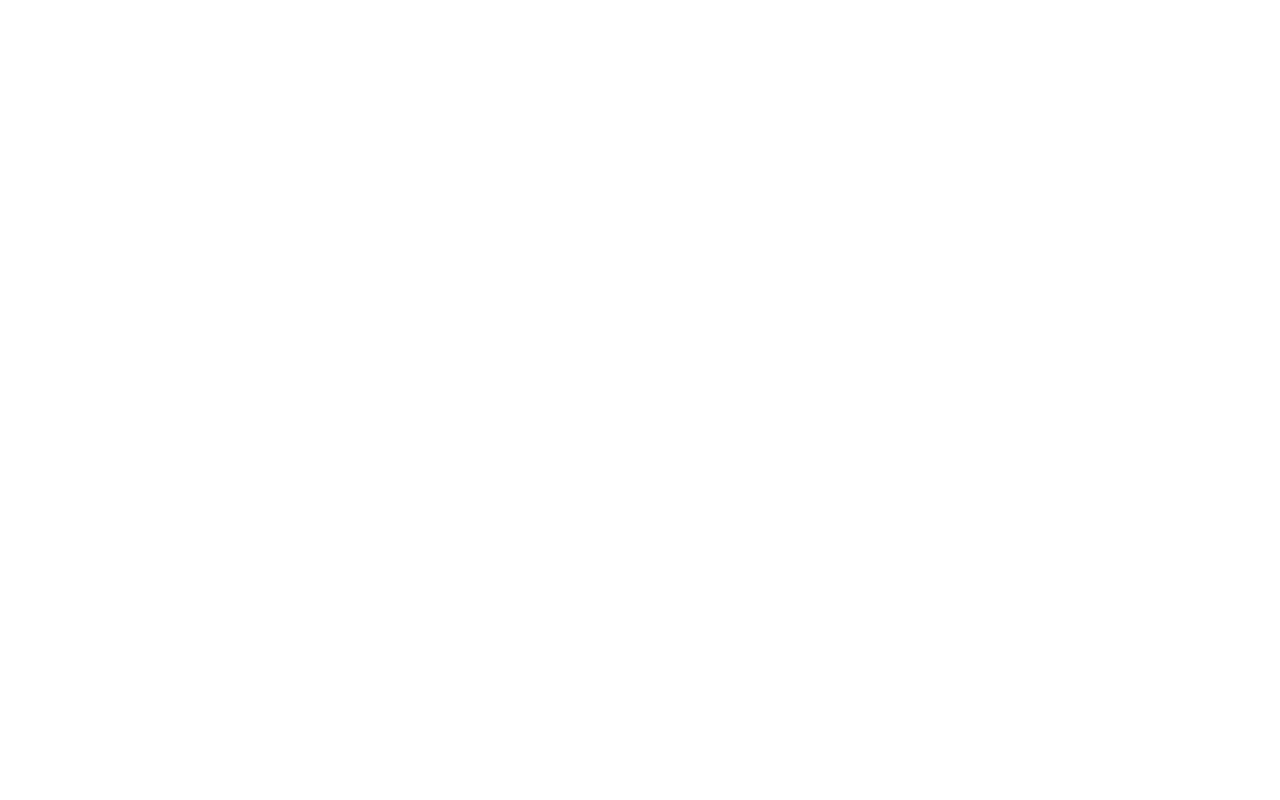
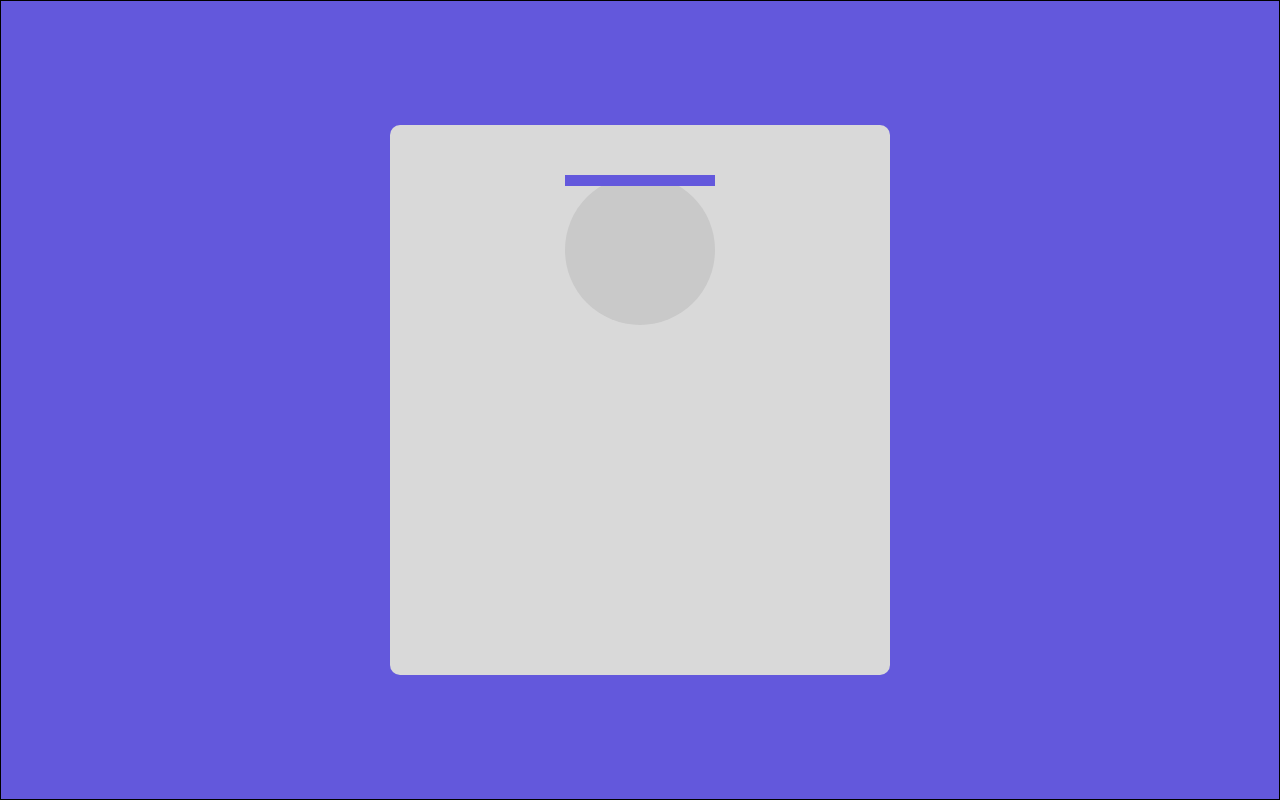
Before and after one commit to JoaoHero/ProjetoLogin, a website: page views/register.html in a window 1280 px wide. Drawn offline with Linux system fonts and the light colour scheme; files that its build step writes are made by us from their sources.

Commit message:
Criado a base do css para o register.login no registe.css

```diff
--- a/public/css/register.css
+++ b/public/css/register.css
@@ -0,0 +1,42 @@
+* {
+    background-color: #6358DC;
+    box-sizing: border-box;
+    list-style: none;
+    margin: 0;
+    padding: 0;
+    text-decoration: 0;
+}
+
+html {
+    font-size: 62.5%;
+}
+
+body {
+    height: 100vh;
+}
+
+main {
+    border: 1px solid black;
+    display: flex;
+    align-items: center;
+    justify-content: center;
+    height: 100%;
+}
+
+.container-wrapper {
+    background-color: #D9D9D9;
+    height: 55rem;
+    width: 50rem;
+    border-radius: 1rem;
+    display: flex;
+    flex-direction: column;
+    align-items: center;
+}
+
+.container-img {
+    height: 15rem;
+    width: 15rem;
+    background-color: #C9C9C9;
+    border-radius: 50%;
+    margin: 5rem;
+}
--- a/views/register.html
+++ b/views/register.html
@@ -3,10 +3,21 @@
 <head>
     <meta charset="UTF-8">
     <meta name="viewport" content="width=device-width, initial-scale=1.0">
-    <link rel="stylesheet" href="css/style.css">
+    <link rel="stylesheet" href="css/register.css">
     <title>Register</title>
 </head>
 <body>
+    <main>
+        <div class="container-wrapper">
+            <div class="container-img">
+                <div class="img-border">
+                    <img src="" alt="">
+                </div>
+            </div>
+            <div class="container-form">
 
+            </div>
+        </div>
+    </main>
 </body>
 </html>
```
